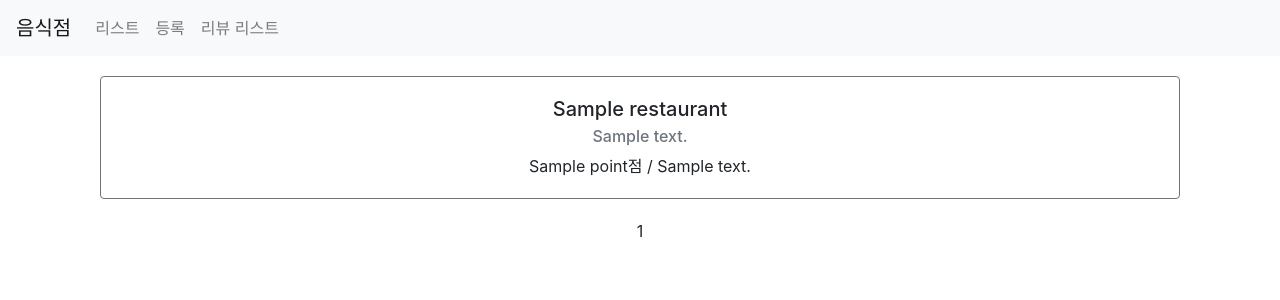
After one commit to kjh-busan/django_test, a Django app: template third/templates/third/review_list.html in a window 1280 px wide. The commit adds this page. Shown: the top 300 px of the page. Run offline with Django 3.2, Linux system fonts and the light colour scheme; the template is opened without the code that fills it: most values are stand-ins (such as "Sample title", 1, 10 or a date in 2020); some libraries are stand-ins or nearby versions.

```diff
--- a/third/templates/third/base.html
+++ b/third/templates/third/base.html
@@ -23,6 +23,9 @@
           <li class="nav-item">
             <a class="nav-link" href="/third/create">등록</a>
           </li>
+             <li class="nav-item">
+            <a class="nav-link" href="/third/review/list">리뷰 리스트</a>
+          </li>
         </ul>
       </div>
     </nav>
--- a/third/templates/third/list.html
+++ b/third/templates/third/list.html
@@ -9,6 +9,7 @@
                 <div class="card-body">
                     <h5 class="card-title">{{ item.name }}</h5>
                     <h6 class="card-subtitle mb-2 text-muted">{{ item.address }}</h6>
+                    <p class="card-text">리뷰: {{ item.reviews_count }}개, 평점: {{ item.average_point }}점</p>
                     <p class="card-text">음식점 설명</p>
                     <a href="{% url 'restaurant-detail' id=item.id %}" class="card-link">자세히보기</a>
                     <a href="{% url 'restaurant-update' %}?id={{ item.id }}" class="card-link">수정하기</a>
--- /dev/null
+++ b/third/templates/third/review_list.html
@@ -0,0 +1,39 @@
+{% extends 'third/base.html' %}
+{% load static %}
+{% block content %}
+<div class="container">
+    {% for item in reviews %}
+        <div class="row restaurant-item" style="margin:20px auto">
+            <div class="col-sm-12">
+                <div class="card border-secondary">
+                    <div class="card-body">
+                        <h5 class="card-title">{{ item.restaurant.name }}</h5>
+                        <h6 class="card-subtitle mb-2 text-muted">{{ item.restaurant.address }}</h6>
+                        <p class="card-text">{{ item.point }}점 / {{ item.comment }}</p>
+                    </div>
+                </div>
+            </div>
+        </div>
+    {% endfor%}
+    <div class="row">
+        <div class="col-sm-12 text-center">
+            <div class="pagination">
+                <span class="step-links text-center" style="width:100%;">
+                    {% if reviews.has_previous %}
+                        <a href="?page=1">&laquo;</a>
+                        <a href="?page={{ reviews.previous_page_number }}">{{ reviews.previous_page_number }}</a>
+                    {% endif %}
+                    <span class="current">
+                        {{ reviews.number }}
+                    </span>
+                    {% if reviews.has_next %}
+                        <a href="?page={{ reviews.next_page_number }}">{{ reviews.next_page_number }}</a>
+                        ...
+                        <a href="?page={{ reviews.paginator.num_pages }}">{{ reviews.paginator.num_pages }}</a>
+                    {% endif %}
+                </span>
+            </div>
+        </div>
+    </div>
+</div>
+{% endblock %}
--- a/third/urls.py
+++ b/third/urls.py
@@ -12,4 +12,5 @@ urlpatterns = [
     path('restaurant/<int:id>/', views.detail, name="restaurant-detail"),
     path('restaurant/<int:restaurant_id>/review/create/', views.review_create, name="review-create"),
     path('restaurant/<int:restaurant_id>/review/delete/<int:review_id>', views.review_delete, name="review-delete"),
+    path('review/list/', views.review_list, name="review-list"),
 ]
```
Also changed, not shown: third/views.py (+15 -2 lines), db.sqlite3, third/templates/third/update.html (line endings or trailing spaces).
